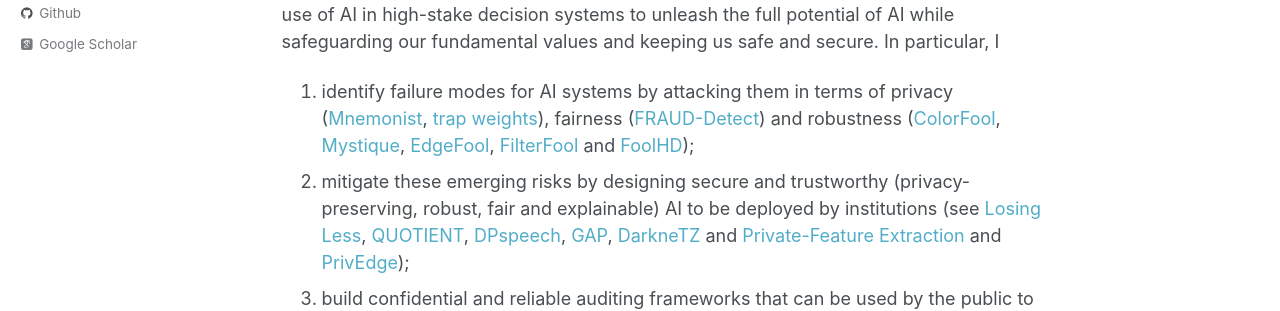
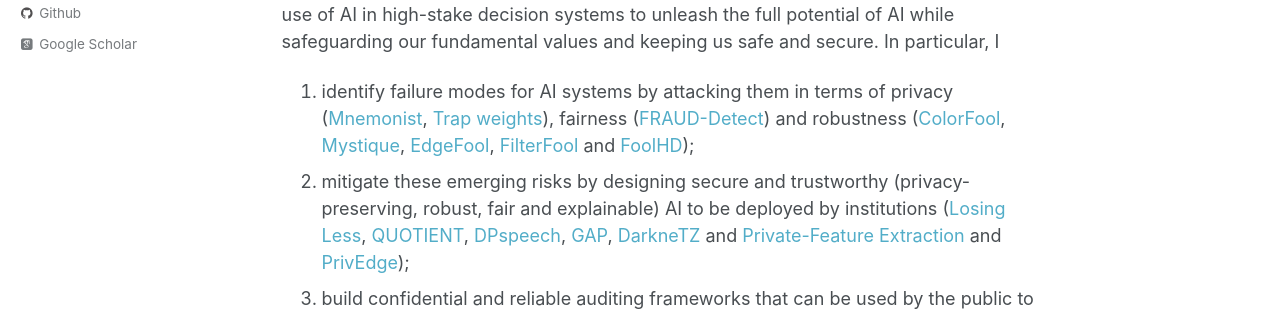
Before and after one commit to AliShahin/AliShahin.github.io, a Jekyll site: the page built from _pages/about.md, in a window 1280 px wide and 900 px high. Shown: the part 444-755 px from the top of the window. Built offline with Jekyll 4.4.1, drawn with Linux system fonts in a browser that asks for light colours; some web fonts are replaced.

Commit message:
Update about.md

```diff
--- a/_pages/about.md
+++ b/_pages/about.md
@@ -14,8 +14,8 @@ This is Dr Ali Shahin Shamsabadi (ashahinshamsabadi@brave.com)! I am a Privacy R
 
 ## Research
 My research interests lie in identifying and mitigating the potential risks stemming from the use of AI in high-stake decision systems to unleash the full potential of AI while safeguarding our fundamental values and keeping us safe and secure. In particular, I
-1. identify failure modes for AI systems by attacking them in terms of privacy ([Mnemonist](https://openreview.net/pdf?id=oVn5GLyONY), [trap weights](https://arxiv.org/pdf/2112.02918.pdf)), fairness ([FRAUD-Detect](https://openreview.net/pdf?id=3vmKQUctNy)) and robustness ([ColorFool](https://openaccess.thecvf.com/content_CVPR_2020/papers/Shamsabadi_ColorFool_Semantic_Adversarial_Colorization_CVPR_2020_paper.pdf), [Mystique](https://arxiv.org/pdf/2202.02751.pdf), [EdgeFool](https://arxiv.org/pdf/1910.12227.pdf), [FilterFool](https://arxiv.org/pdf/2008.06069.pdf) and [FoolHD](https://arxiv.org/pdf/2011.08483.pdf));
-2. mitigate these emerging risks by designing secure and trustworthy (privacy-preserving, robust, fair and explainable) AI to be deployed by institutions (see [Losing Less](https://petsymposium.org/popets/2023/popets-2023-0083.pdf), [QUOTIENT](https://arxiv.org/pdf/1907.03372), [DPspeech](https://arxiv.org/pdf/2202.11823.pdf), [GAP](https://arxiv.org/pdf/2203.00949.pdf), [DarkneTZ](https://arxiv.org/pdf/2004.05703) and [Private-Feature Extraction](https://arxiv.org/pdf/1802.03151.pdf) and [PrivEdge](https://arxiv.org/pdf/2004.05574));
+1. identify failure modes for AI systems by attacking them in terms of privacy ([Mnemonist](https://openreview.net/pdf?id=oVn5GLyONY), [Trap weights](https://arxiv.org/pdf/2112.02918.pdf)), fairness ([FRAUD-Detect](https://openreview.net/pdf?id=3vmKQUctNy)) and robustness ([ColorFool](https://openaccess.thecvf.com/content_CVPR_2020/papers/Shamsabadi_ColorFool_Semantic_Adversarial_Colorization_CVPR_2020_paper.pdf), [Mystique](https://arxiv.org/pdf/2202.02751.pdf), [EdgeFool](https://arxiv.org/pdf/1910.12227.pdf), [FilterFool](https://arxiv.org/pdf/2008.06069.pdf) and [FoolHD](https://arxiv.org/pdf/2011.08483.pdf));
+2. mitigate these emerging risks by designing secure and trustworthy (privacy-preserving, robust, fair and explainable) AI to be deployed by institutions ([Losing Less](https://petsymposium.org/popets/2023/popets-2023-0083.pdf), [QUOTIENT](https://arxiv.org/pdf/1907.03372), [DPspeech](https://arxiv.org/pdf/2202.11823.pdf), [GAP](https://arxiv.org/pdf/2203.00949.pdf), [DarkneTZ](https://arxiv.org/pdf/2004.05703) and [Private-Feature Extraction](https://arxiv.org/pdf/1802.03151.pdf) and [PrivEdge](https://arxiv.org/pdf/2004.05574));
 3. build confidential and reliable auditing frameworks that can be used by the public to audit the trustworthiness of AI-driven services provided by institutions ([Confidential-DPproof](https://openreview.net/pdf?id=PQY2v6VtGe), [Confidential-PROFITT](https://openreview.net/forum?id=iIfDQVyuFD),  and [Zest](https://openreview.net/forum?id=OUz_9TiTv9j)). <br />
 
 My research has been published at top-tier conferences including NeurIPS, ICLR, CVPR, CCS, USENIX Security and PETs.
```
